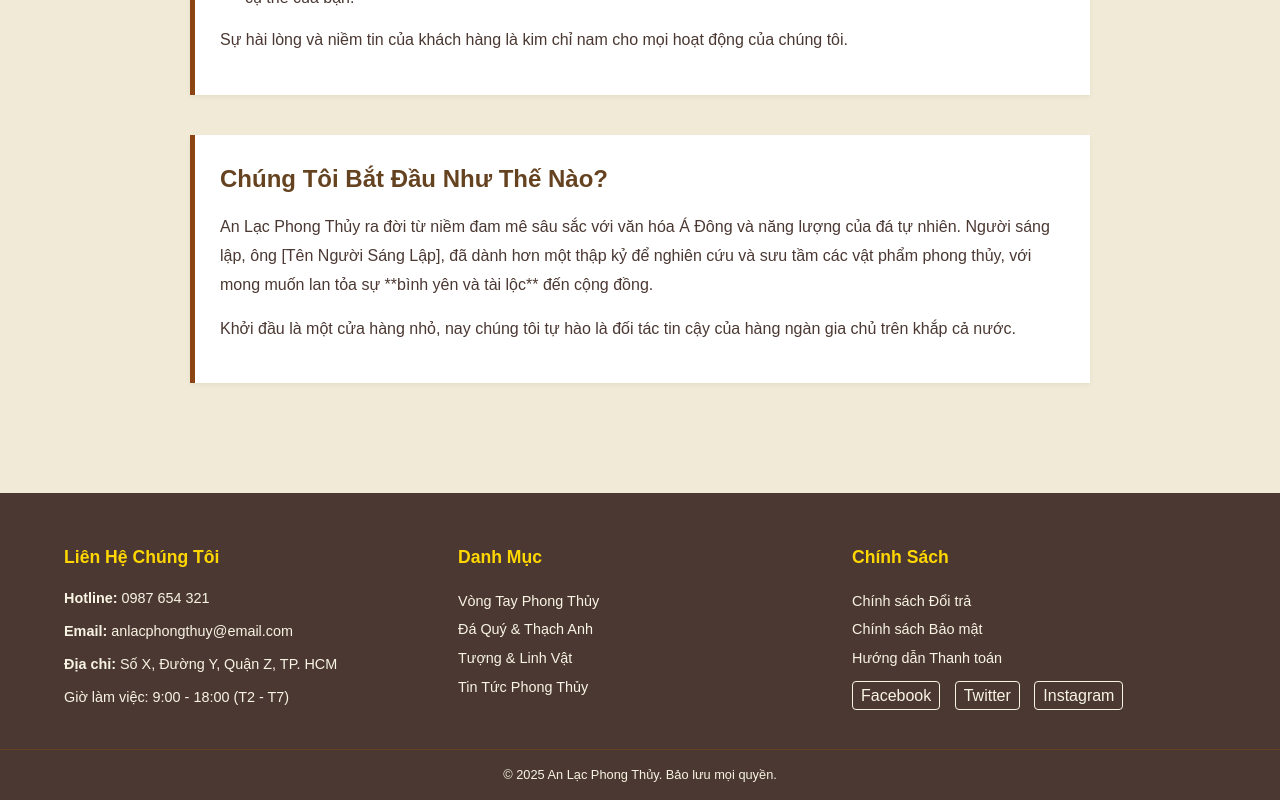
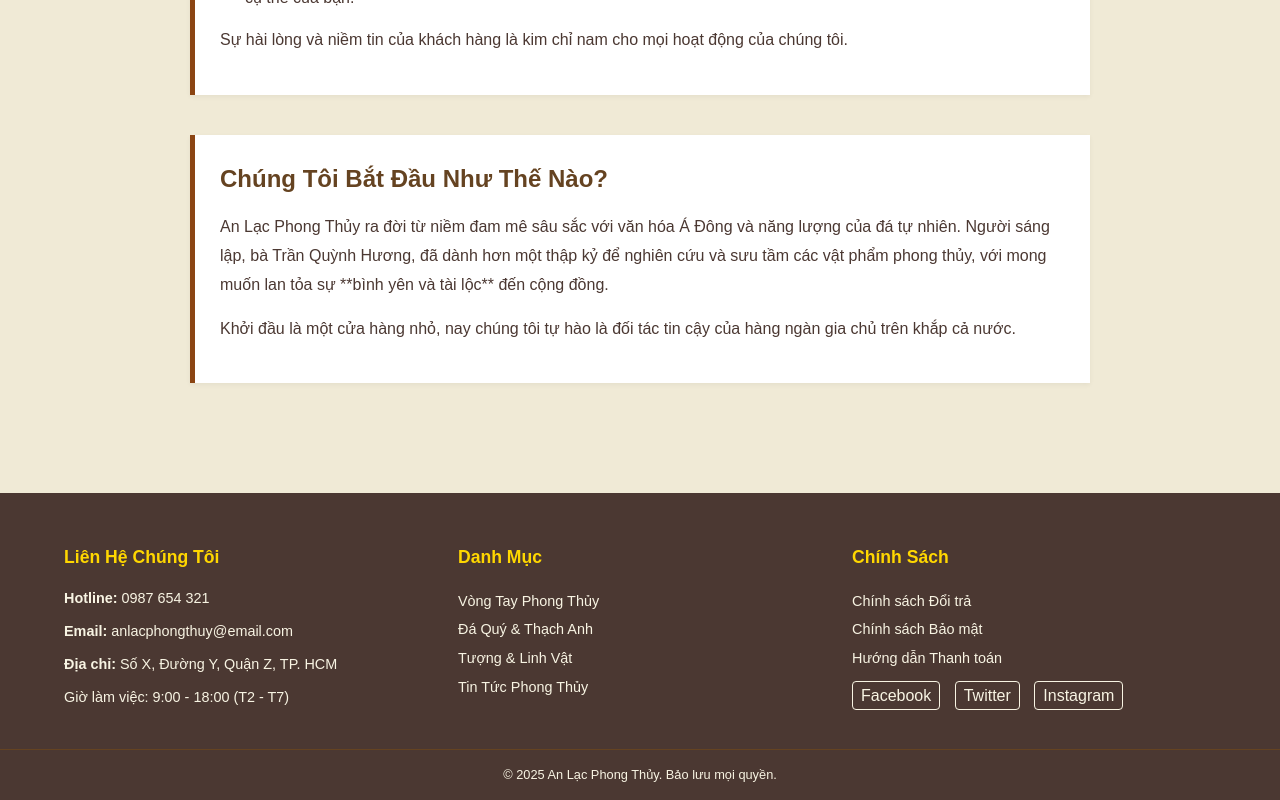
Before and after one commit to Huong162903/BAITAPLON36, a plain HTML site: page index.html in a window 1280 px wide. Shown: the part 1922-2722 px from the top of the page. Drawn offline with Linux system fonts and the light colour scheme.

Commit message:
Update index.html

```diff
--- a/index.html
+++ b/index.html
@@ -845,7 +845,7 @@
             <div class="about-block story">
                 <h4>Chúng Tôi Bắt Đầu Như Thế Nào?</h4>
                 <div class="block-content">
-                    <p>An Lạc Phong Thủy ra đời từ niềm đam mê sâu sắc với văn hóa Á Đông và năng lượng của đá tự nhiên. Người sáng lập, ông [Tên Người Sáng Lập], đã dành hơn một thập kỷ để nghiên cứu và sưu tầm các vật phẩm phong thủy, với mong muốn lan tỏa sự **bình yên và tài lộc** đến cộng đồng.</p>
+                    <p>An Lạc Phong Thủy ra đời từ niềm đam mê sâu sắc với văn hóa Á Đông và năng lượng của đá tự nhiên. Người sáng lập, bà Trần Quỳnh Hương, đã dành hơn một thập kỷ để nghiên cứu và sưu tầm các vật phẩm phong thủy, với mong muốn lan tỏa sự **bình yên và tài lộc** đến cộng đồng.</p>
                     <p>Khởi đầu là một cửa hàng nhỏ, nay chúng tôi tự hào là đối tác tin cậy của hàng ngàn gia chủ trên khắp cả nước.</p>
                 </div>
             </div>
@@ -1061,4 +1061,5 @@
 
 </body>
 
+
 </html>
```
